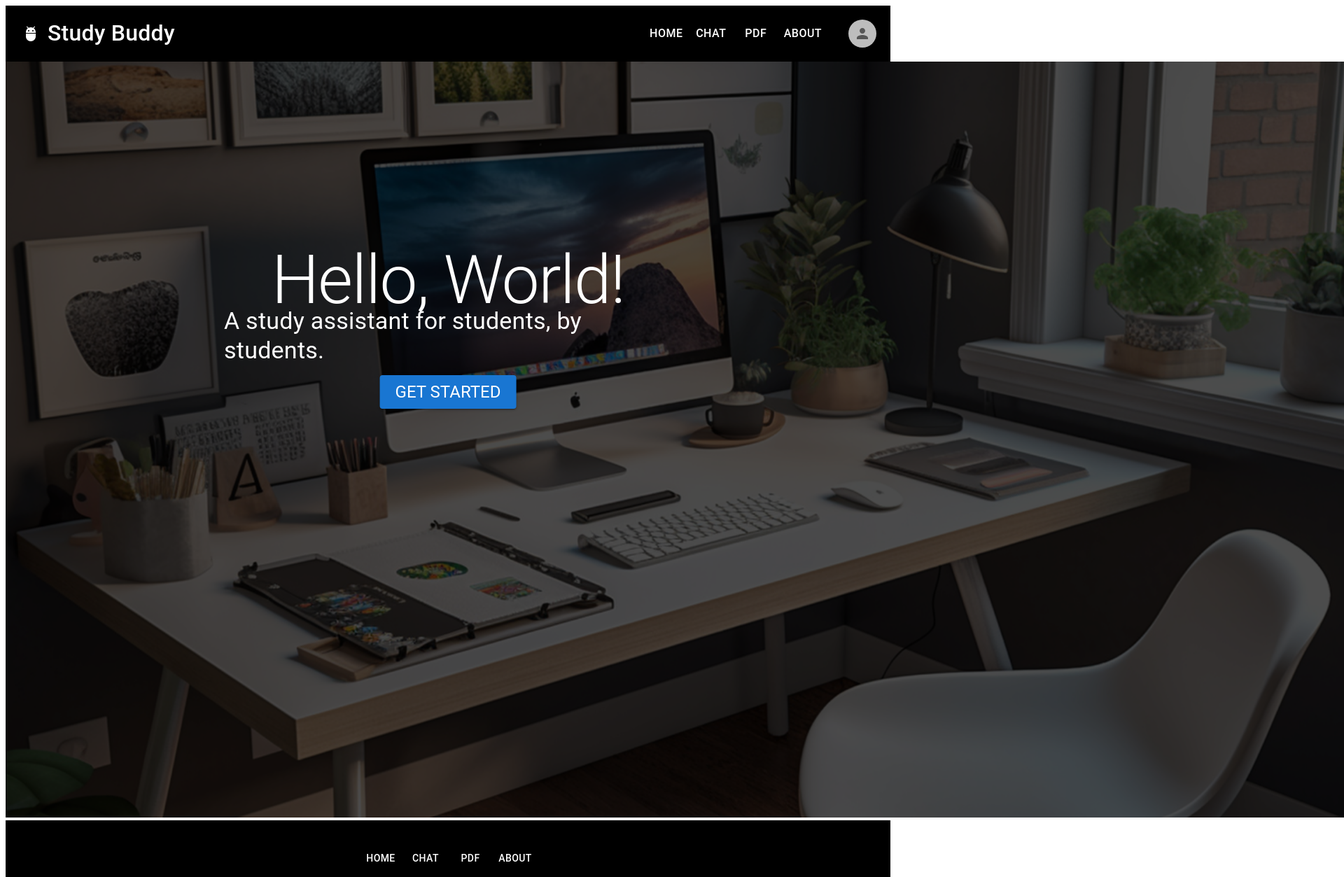
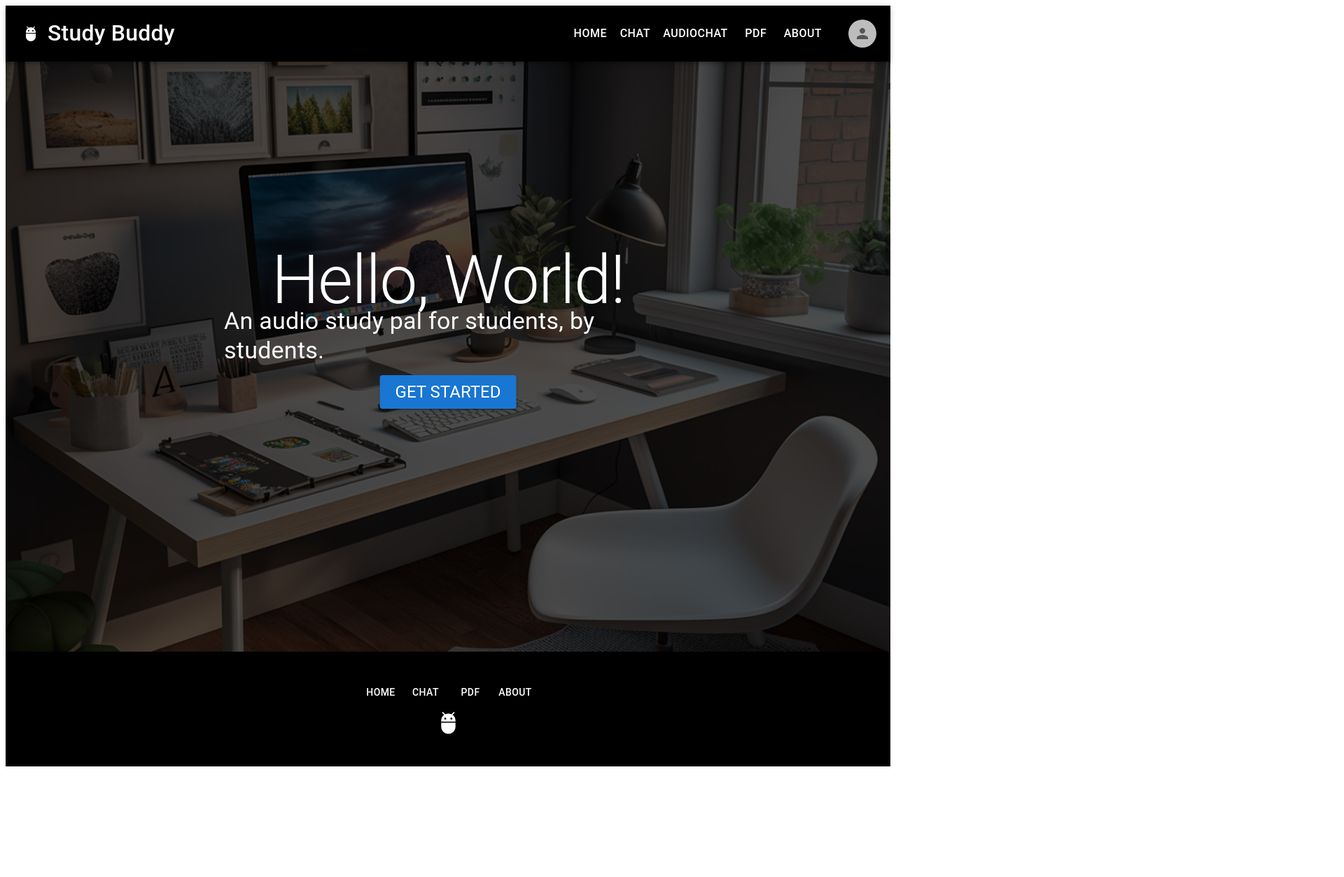
Before and after one commit to humanbright/study-assistant, a Next.js app in the folder study-assistant/: page /home in a window 1280 px wide. Shown: the top 1253 px of the page at 70% size, 1920 px wide, since content can reach past the window. After the commit the page ends 1103 px from the top, so only its background shows below. Built offline with nearby package versions, Linux system fonts and the light colour scheme.

Commit message:
slight css changes

```diff
--- a/study-assistant/app/about/page.js
+++ b/study-assistant/app/about/page.js
@@ -87,11 +87,11 @@ export default function AboutPage() {
               sx={{
                 color: "black",
                 textAlign: "center",
-                mt: ".5em",
+                mt: "1em",
                 fontWeight: "bold",
               }}
             >
-              Contribution
+              About Us!
             </Typography>
             <Box sx={{
                 display: "flex",
--- a/study-assistant/app/home/Components/Footer/Footer.js
+++ b/study-assistant/app/home/Components/Footer/Footer.js
@@ -11,10 +11,11 @@ const pages = ["Home", "Chat", "Pdf", "About"];
 
 export default function Footer(props) {
   return (
-    <Box
+    <Box container
       sx={{
         width: "100%",
         height: "20vh",
+        backgroundColor: "black",
       }}
     >
       <Box
--- a/study-assistant/app/home/Components/NavBar/NavBar.js
+++ b/study-assistant/app/home/Components/NavBar/NavBar.js
@@ -16,7 +16,7 @@ import Settings from "@mui/icons-material/Settings";
 import ListItemIcon from "@mui/material/ListItemIcon";
 import PersonIcon from '@mui/icons-material/Person';
 
-const pages = ["Home", "Chat", "Pdf", "About"];
+const pages = ["Home", "Chat", "AudioChat", "Pdf", "About"];
 
 export default function Navbar(props) {
   const [anchorEl, setAnchorEl] = useState(null);
@@ -39,7 +39,7 @@ export default function Navbar(props) {
         position: "relative",
         width: "100%",
         height: "10vh",
-        overflow: "hidden",
+        backgroundColor: "black",
       }}>
       <AppBar
         position="sticky"
--- a/study-assistant/app/home/page.js
+++ b/study-assistant/app/home/page.js
@@ -16,17 +16,17 @@ export default function Homepage() {
         sx={{
           width: "100%",
           positive: "relative",
+          backgroundColor: "black",
         }}
       >
         <Image
           src={HomepageImg}
           alt="homepage"
-          width={1920}
-          height={1080}
           style={{
-            objectFit: "cover",
-            transition: "0.6s",
+            width: "100%",
+            height: "auto",
             filter: "brightness(30%)",
+            position: "relative",
           }}
         />
         <Typography
@@ -51,7 +51,7 @@ export default function Homepage() {
             color: "white",
           }}
         >
-          A study assistant for students, by students.
+          An audio study pal for students, by students.
         </Typography>
         <Button
           variant="contained"
```
